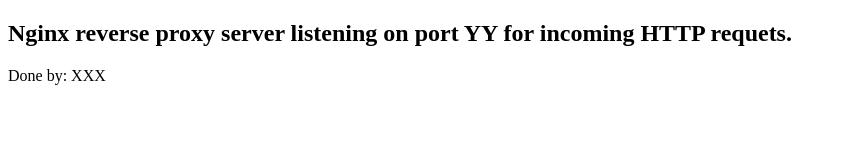
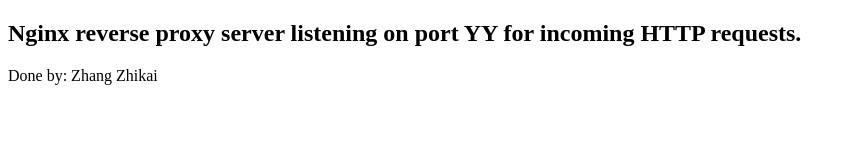
Before and after one commit to zzhikai/OTOT-A1, a plain HTML site: page nginx-sample/index.html in a window 1280 px wide. Shown: the full height of the page, 0-855 px from the left. Drawn offline with Linux system fonts and the light colour scheme.

Commit message:
add name and port number, add in sample code of nginx conf

```diff
--- a/nginx-sample/index.html
+++ b/nginx-sample/index.html
@@ -6,8 +6,8 @@
 </head>
 <body>
     <!-- TODO: Replace port number -->
-    <h2>Nginx reverse proxy server listening on port YY for incoming HTTP requets.</h1>
+    <h2>Nginx reverse proxy server listening on port YY for incoming HTTP requests.</h1>
     <!-- TODO: Insert Name here -->
-    <p1>Done by: XXX </p1>
+    <p1>Done by: Zhang Zhikai </p1>
 </body>
 </html>
```
Also changed, not shown: 1 other file.
